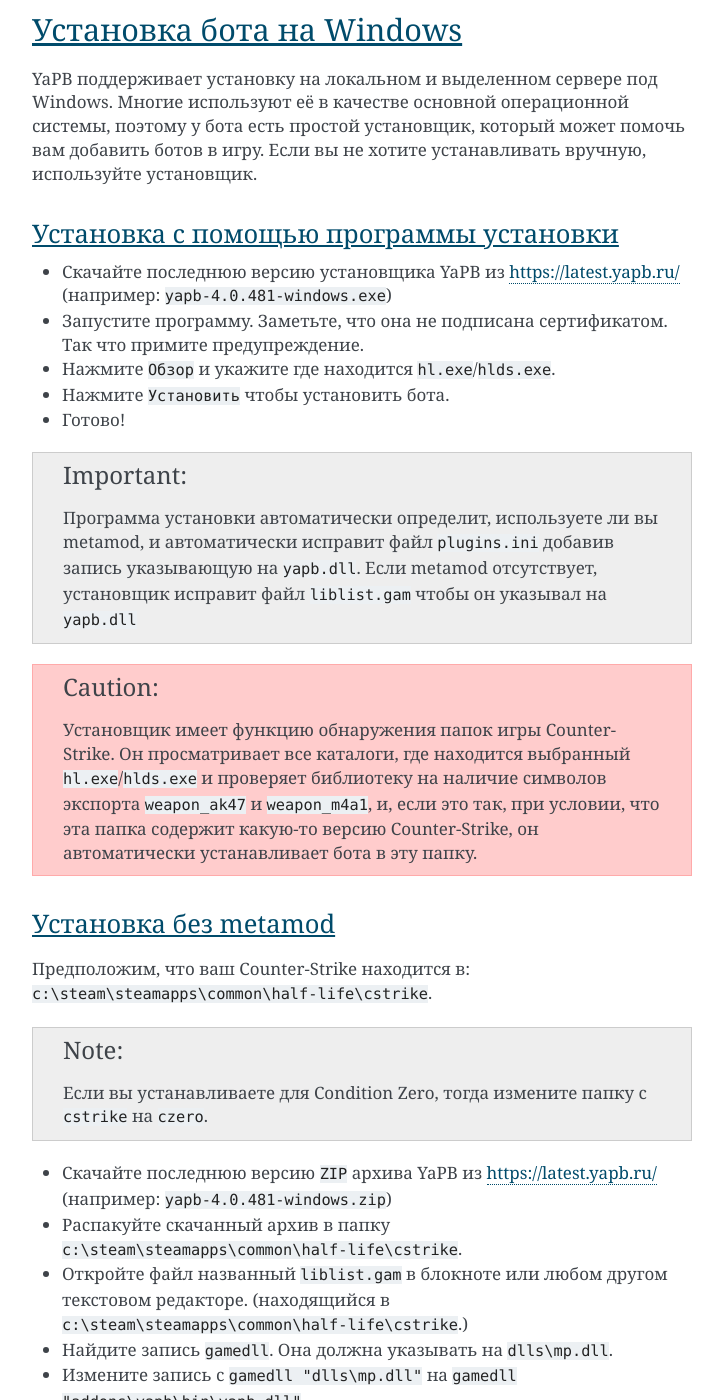
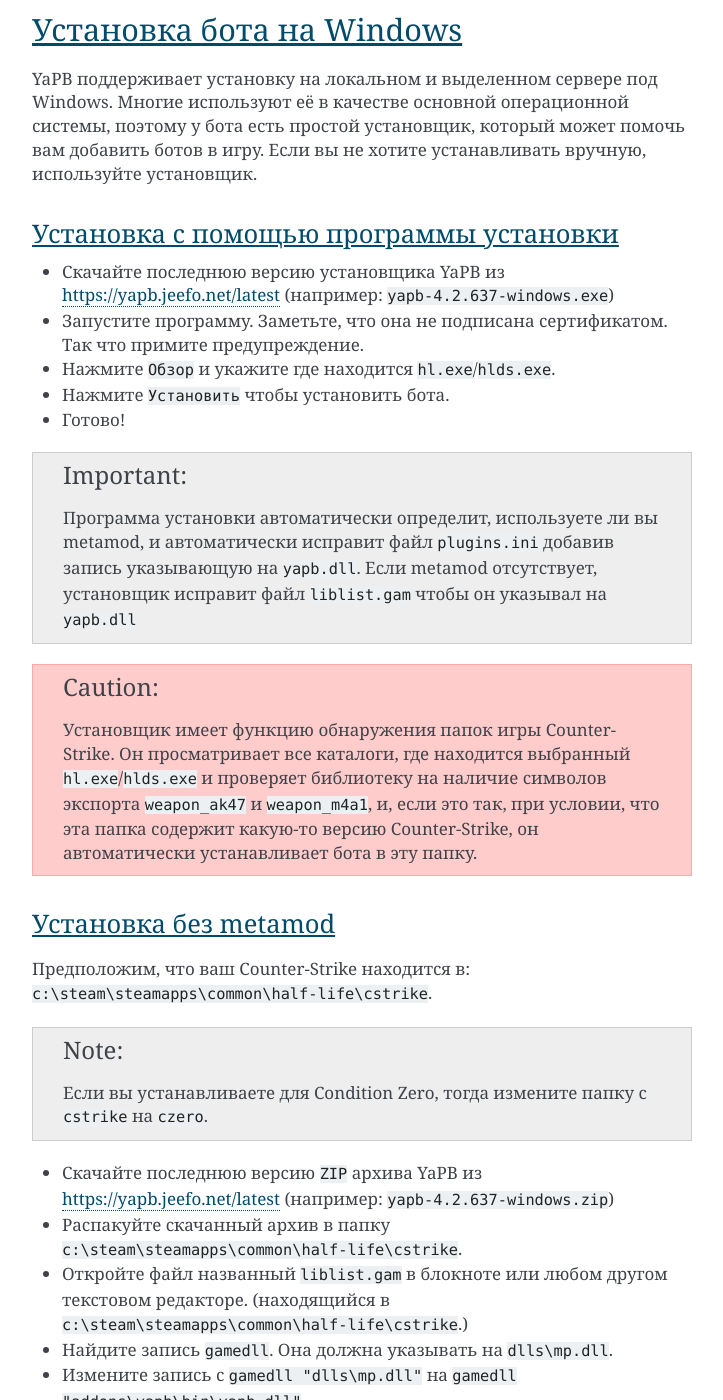
Before and after one commit to yapb/docs, a Sphinx documentation site: the page built from docs/installation.rst, in a window 1280 px wide and 1400 px high, scrolled down 1241 px. Shown: the whole window, without its empty margins (388-1111 px from the left). Built offline with Sphinx 7.4.7, drawn with Linux system fonts in a browser that asks for light colours; some of the changed text lies outside the part shown.

Commit message:
fix: switch to new urls

```diff
--- a/docs/configuring.rst
+++ b/docs/configuring.rst
@@ -260,7 +260,7 @@
 Определяет хост, на котором расположена база данных графов. Они должны находиться в пути ``/graph`` на сервере.
 Установите пустое значение, если вы не хотите скачивать graph файлы.
 
-Допустимые значения: Действительное имя хоста DNS с HTTP-сервером, прослушивающим порт 80. Стандартное значение ``yapb.ru``.
+Допустимые значения: Действительное имя хоста DNS с HTTP-сервером, прослушивающим порт 80. Стандартное значение ``yapb.jeefo.net``.
 
 
 yb_ignore_cvars_on_changelevel
--- a/docs/installation.rst
+++ b/docs/installation.rst
@@ -24,7 +24,7 @@
 
 Установка с помощью программы установки
 -----------------------------------------
-- Скачайте последнюю версию установщика YaPB из https://latest.yapb.ru/ (например: ``yapb-4.0.481-windows.exe``)
+- Скачайте последнюю версию установщика YaPB из https://yapb.jeefo.net/latest (например: ``yapb-4.2.637-windows.exe``)
 - Запустите программу. Заметьте, что она не подписана сертификатом. Так что примите предупреждение.
 - Нажмите ``Обзор`` и укажите где находится ``hl.exe``/``hlds.exe``.
 - Нажмите ``Установить`` чтобы установить бота.
@@ -40,7 +40,7 @@
 
 .. Note:: Если вы устанавливаете для Condition Zero, тогда измените папку с ``cstrike`` на ``czero``.
 
-- Скачайте последнюю версию ``ZIP`` архива YaPB из https://latest.yapb.ru/ (например: ``yapb-4.0.481-windows.zip``)
+- Скачайте последнюю версию ``ZIP`` архива YaPB из https://yapb.jeefo.net/latest (например: ``yapb-4.2.637-windows.zip``)
 - Распакуйте скачанный архив в папку ``c:\steam\steamapps\common\half-life\cstrike``.
 - Откройте файл названный ``liblist.gam`` в блокноте или любом другом текстовом редакторе. (находящийся в ``c:\steam\steamapps\common\half-life\cstrike``.)
 - Найдите запись ``gamedll``. Она должна указывать на ``dlls\mp.dll``.
@@ -54,7 +54,7 @@
 
 .. Note:: Если вы устанавливаете для Condition Zero, тогда измените папку с ``cstrike`` на ``czero``.
 
-- Скачайте последнюю версию ``ZIP`` архива YaPB из https://latest.yapb.ru/ (например: ``yapb-4.0.481-windows.zip``)
+- Скачайте последнюю версию ``ZIP`` архива YaPB из https://yapb.jeefo.net/latest (например: ``yapb-4.2.637-windows.zip``)
 - Распакуйте скачанный архив в папку ``c:\steam\steamapps\common\half-life\cstrike``.
 - Откройте файл названный ``plugins.ini`` в блокноте или любом другом текстовом редакторе. (находящийся в ``c:\steam\steamapps\common\half-life\cstrike\addons\metamod``.)
 - Добавьте следующую запись: ``win32 addons/yapb/bin/yapb.dll``.
@@ -71,7 +71,7 @@
 
 .. Note:: Если вы устанавливаете для Condition Zero, тогда измените папку с ``cstrike`` на ``czero``.
 
-- Скачайте последнюю версию ``TAR.GZ`` архива YaPB из https://latest.yapb.ru/ (например: ``yapb-4.0.481-linux.tar.gz``)
+- Скачайте последнюю версию ``TAR.GZ`` архива YaPB из https://yapb.jeefo.net/latest (например: ``yapb-4.2.637-linux.tar.gz``)
 - Распакуйте скачанный архив в папку ``/usr/steam/steamapps/common/half-life/cstrike``.
 - Откройте файл названный ``liblist.gam`` в вашем любимом редакторе. (находящийся в ``/usr/steam/steamapps/common/half-life/cstrike``)
 - Найдите запись ``gamedll_linux``. Она должна указывать на ``dlls/cs.so``.
@@ -85,7 +85,7 @@
 
 .. Note:: Если вы устанавливаете для Condition Zero, тогда измените папку с ``cstrike`` на ``czero``.
 
-- Скачайте последнюю версию ``TAR.GZ`` архива YaPB из https://latest.yapb.ru/ (например: ``yapb-4.0.481-linux.tar.gz``)
+- Скачайте последнюю версию ``TAR.GZ`` архива YaPB из https://yapb.jeefo.net/latest (например: ``yapb-4.2.637-linux.tar.gz``)
 - Распакуйте скачанный архив в папку ``/usr/steam/steamapps/common/half-life/cstrike``.
 - Откройте файл названный ``plugins.ini`` в вашем любимом редакторе. (находящийся в ``/usr/steam/steamapps/common/half-life/cstrike/addons/metamod``.)
 - Добавьте следующую запись: ``linux addons/yapb/bin/yapb.so``.
@@ -108,7 +108,7 @@
 
 .. Note:: Если вы устанавливаете для Condition Zero, тогда измените папку с ``cstrike`` на ``czero``.
 
-- Скачайте последнюю версию ``ZIP`` архива YaPB из https://latest.yapb.ru/ (например: ``yapb-4.0.481-macos.zip``)
+- Скачайте последнюю версию ``ZIP`` архива YaPB из https://yapb.jeefo.net/latest (например: ``yapb-4.2.637-macos.zip``)
 - Распакуйте скачанный архив в папку ``/Users/user/Library/Application Support/Steam/steamapps/common/Half-Life/cstrike``.
 - Откройте файл названный ``liblist.gam`` в вашем любимом редакторе. (находящийся в ``/Users/user/Library/Application Support/Steam/steamapps/common/Half-Life/cstrike``.)
 - Найдите запись ``gamedll_osx``. Она должна указывать на ``dlls/cs.dylib``.
@@ -122,7 +122,7 @@
 
 .. Note:: Если вы устанавливаете для Condition Zero, тогда измените папку с ``cstrike`` на ``czero``.
 
-- Скачайте последнюю версию ``ZIP`` архива YaPB из https://latest.yapb.ru/ (например: ``yapb-4.0.481-macos.zip``)
+- Скачайте последнюю версию ``ZIP`` архива YaPB из https://yapb.jeefo.net/latest (например: ``yapb-4.2.637-macos.zip``)
 - Распакуйте скачанный архив в папку ``/Users/user/Library/Application Support/Steam/steamapps/common/Half-Life/cstrike``.
 - Откройте файл названный ``plugins.ini`` в вашем любимом редакторе. (находящийся в ``/Users/user/Library/Application Support/Steam/steamapps/common/Half-Life/cstrike/addons/metamod``)
 - Добавьте следующую запись: ``osx addons/yapb/bin/yapb.dylib``.
```
